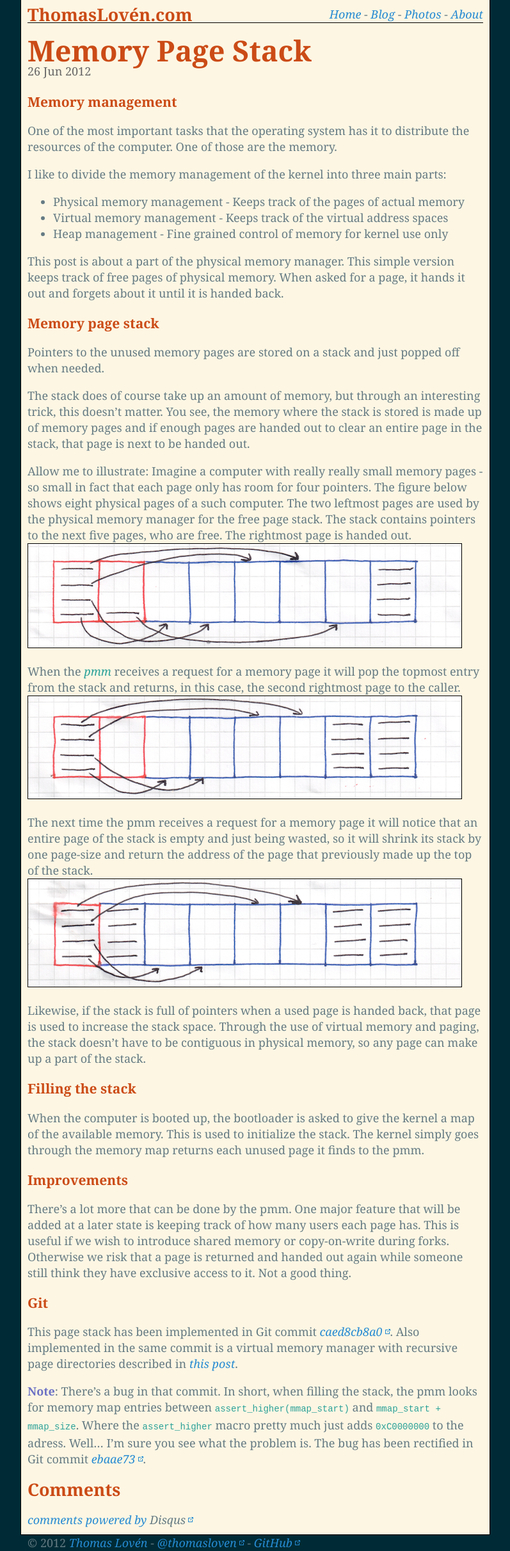
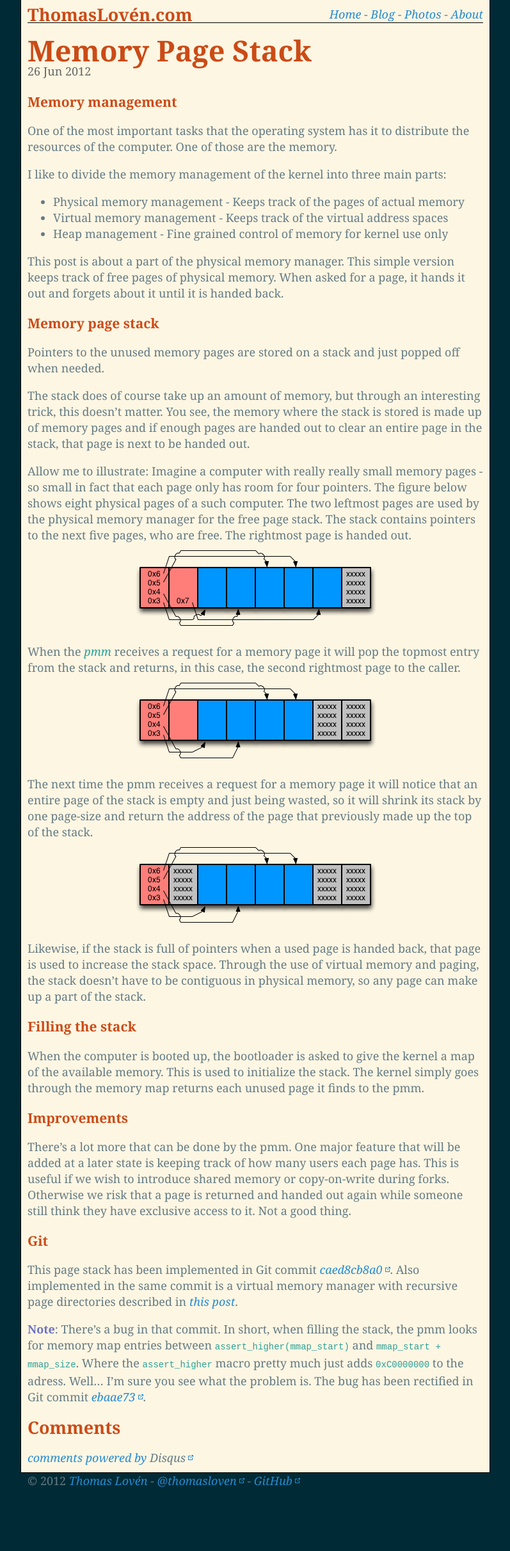
Before and after one commit to thomasloven/website, a Jekyll site: the page built from _posts/2012-06-26-Memory-Page-Stack.md, in a window 1280 px wide. Shown: the whole page at 64% size, without its empty margins (241-1038 px from the left). Built offline with Jekyll 4.4.1, drawn with Linux system fonts in a browser that asks for light colours; nearby versions of some CDN libraries; some web fonts are replaced; Markdown is read by kramdown in place of the engine named in the settings; comment, search, counter and statistics services are not loaded; after the commit the page ends 2327 px from its top, so only the background shows below that.

Commit message:
Updated figures.

```diff
--- a/_posts/2012-06-26-Memory-Page-Stack.md
+++ b/_posts/2012-06-26-Memory-Page-Stack.md
@@ -34,16 +34,16 @@ that each page only has room for four pointers. The figure below shows eight
 physical pages of a such computer. The two leftmost pages are used by the
 physical memory manager for the free page stack. The stack contains pointers to
 the next five pages, who are free. The rightmost page is handed out.
-![PMM1](/media/img/pmm1.png)
+![PMM1](/media/img/pmm1b.png){: .noborder .center}
 
 When the _pmm_ receives a request for a memory page it will pop the topmost
 entry from the stack and returns, in this case, the second rightmost page to
-the caller.  ![PMM2](/media/img/pmm2.png)
+the caller.  ![PMM2](/media/img/pmm2b.png){: .noborder .center}
 
 The next time the pmm receives a request for a memory page it will notice that
 an entire page of the stack is empty and just being wasted, so it will shrink
 its stack by one page-size and return the address of the page that previously
-made up the top of the stack.  ![PMM3](/media/img/pmm3.png)
+made up the top of the stack.  ![PMM3](/media/img/pmm3b.png){: .noborder .center}
 
 Likewise, if the stack is full of pointers when a used page is handed back,
 that page is used to increase the stack space. Through the use of virtual
--- a/src/style.css
+++ b/src/style.css
@@ -114,6 +114,16 @@ img.right {
     margin-left: 10px;
 }
 
+img.center {
+  display: block;
+  margin-left: auto;
+  margin-right: auto;
+}
+
+img.noborder {
+  border: 0px;
+}
+
 #subtitle p {
     color: #666;
     margin-top: -22px;
```
Also changed, not shown: _posts/2012-06-26-Recursive-Page-Directory.md (+3 -3 lines), _posts/2013-01-20-Z80-Information.md (+1 -1 lines), media/img/pmm1b.png (added), media/img/pmm2b.png (added), media/img/pmm3b.png (added), media/img/vmm1b.png (added), media/img/vmm2b.png (added), media/img/vmm3b.png (added), media/img/z80_pinout2.png (added).
